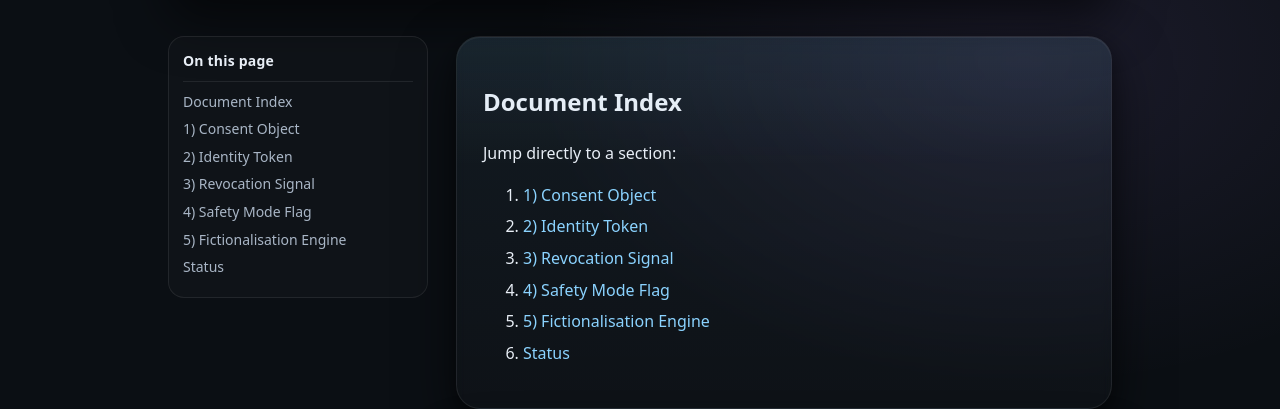
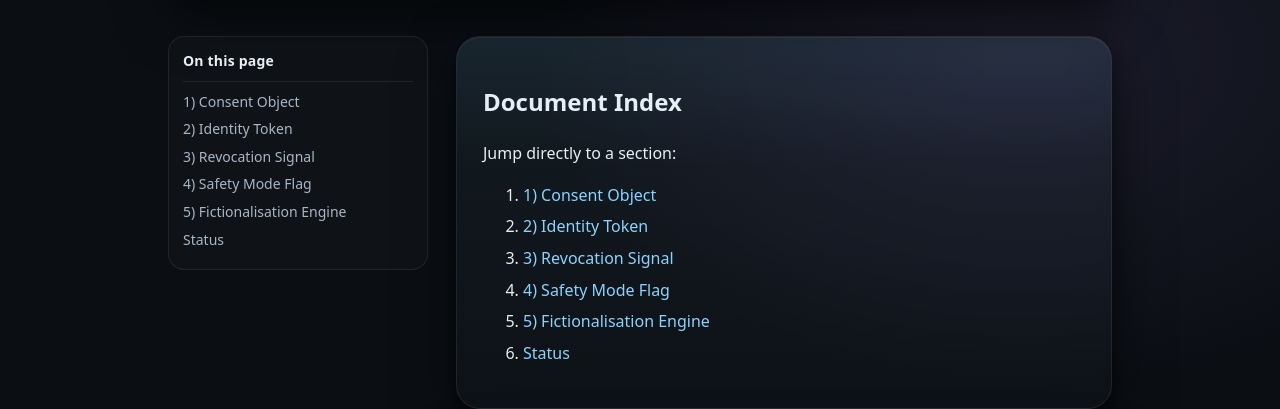
Before and after one commit to MartijnBruzzese/ModelHaven-Studio, a Jekyll site: the page built from en/core_data_primitives.html, in a window 1280 px wide. Shown: the part 354-763 px from the top of the page. Built offline with Jekyll 4.4.1, drawn with Linux system fonts in a browser that asks for light colours.

Commit message:
Update core_data_primitives.html

```diff
--- a/en/core_data_primitives.html
+++ b/en/core_data_primitives.html
@@ -23,7 +23,6 @@ title: Core Data Primitives — UCSF
   <nav class="spec-nav" aria-label="On this page">
     <strong>On this page</strong>
     <ul>
-      <li><a href="#index">Document Index</a></li>
       <li><a href="#consent-object">1) Consent Object</a></li>
       <li><a href="#identity-token">2) Identity Token</a></li>
       <li><a href="#revocation-signal">3) Revocation Signal</a></li>
```
